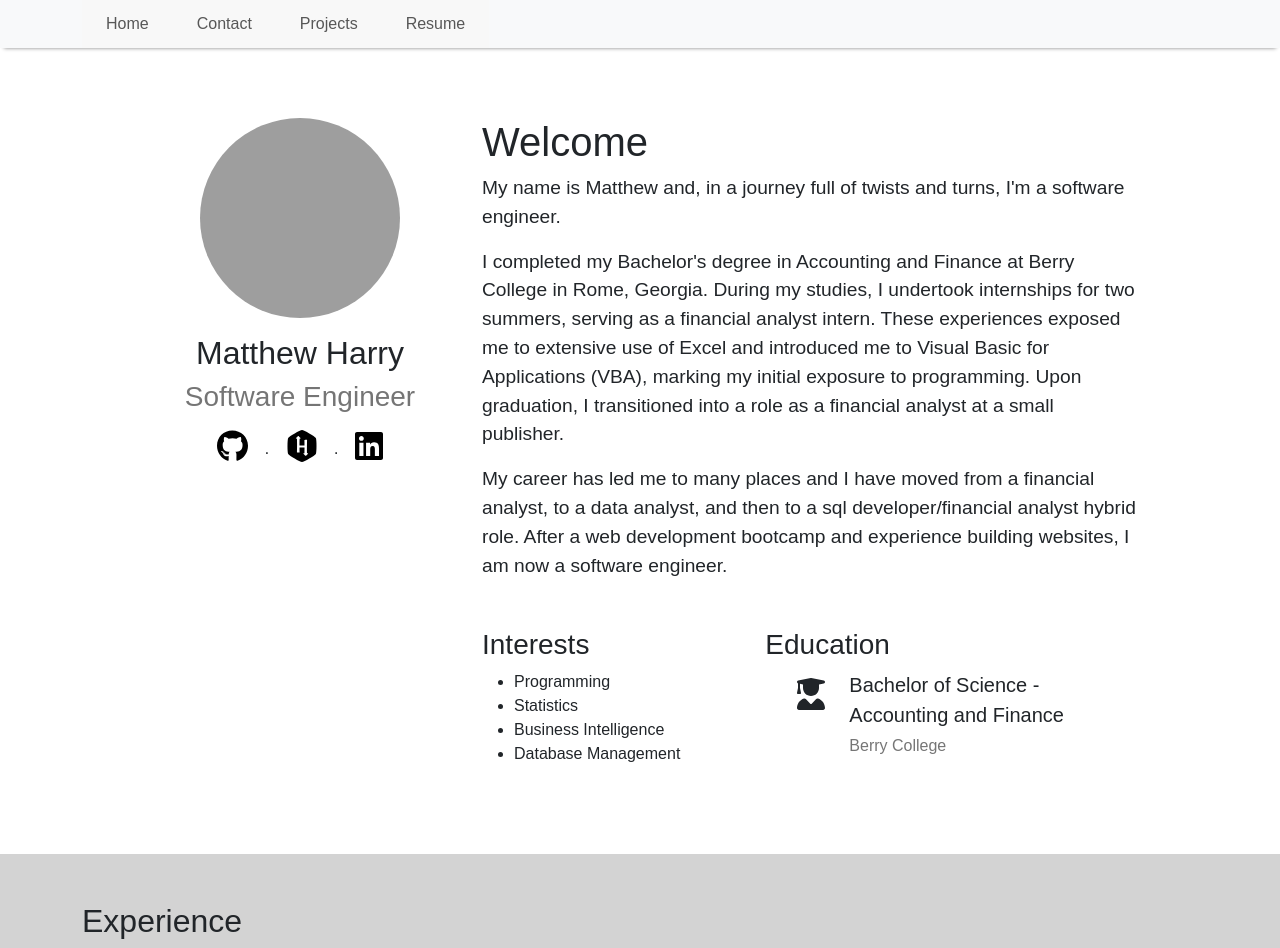
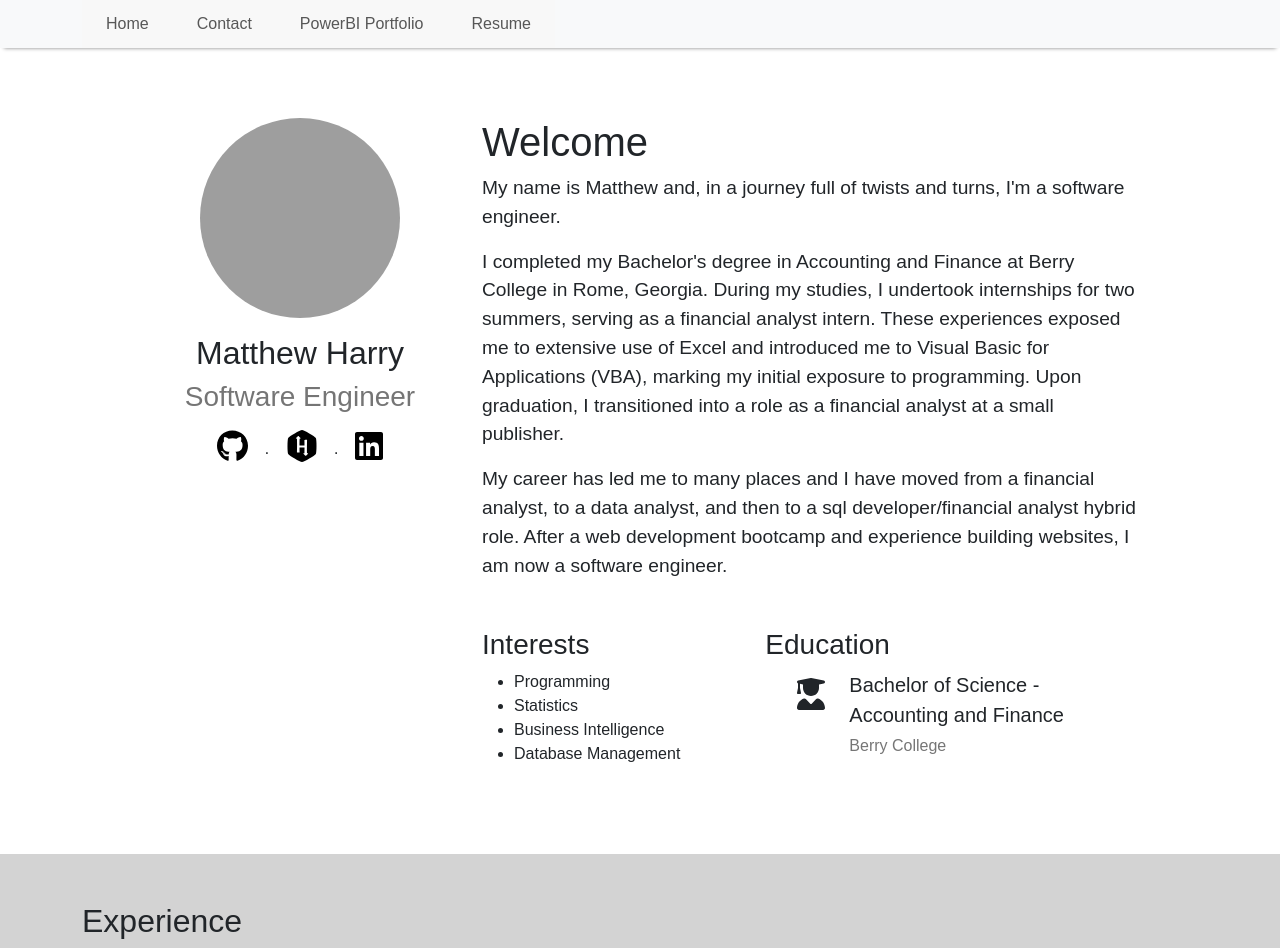
Before and after one commit to mharry18/matthew-personal-site, a Next.js app: page / in a window 1280 px wide. Built offline with nearby package versions, Linux system fonts and the light colour scheme; grey boxes are pictures that could not be loaded.

Commit message:
Change navbar links

```diff
--- a/src/navbar/index.tsx
+++ b/src/navbar/index.tsx
@@ -42,7 +42,7 @@ const MainNavBar = () => {
             <NavbarCollapse id="navbar-nav">
               <NavLink href="/">Home</NavLink>
               <NavLink href="/contact">Contact</NavLink>
-              <NavLink href="/projects">Projects</NavLink>
+              <NavLink href="/portfolio">PowerBI Portfolio</NavLink>
               <NavLink href="/resume">Resume</NavLink>
             </NavbarCollapse>
           </Nav>
```
